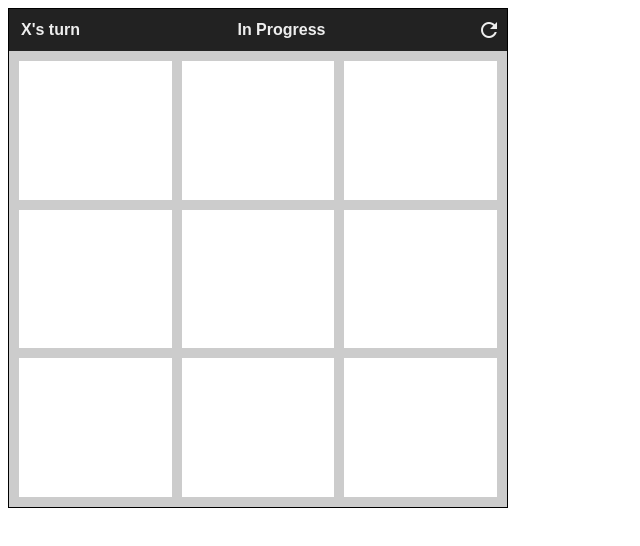
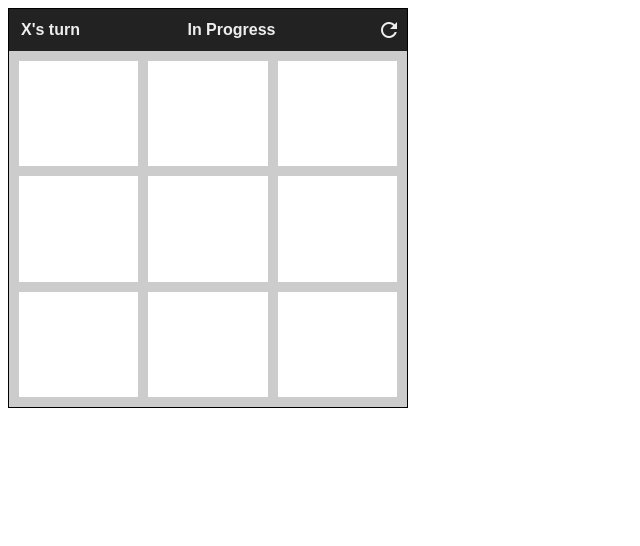
Before and after one commit to Code-Boneyard/tic-tac-toe, a plain HTML site: page index.html in a window 1280 px wide. Shown: the whole page, without its empty margins (0-640 px from the left). Drawn offline with Linux system fonts and the light colour scheme.

Commit message:
updated styling

```diff
--- a/css/main.css
+++ b/css/main.css
@@ -3,8 +3,10 @@
 }
 #app {
   border: 1px solid black;
-  width: 500px;
-  height: 500px;
+  width: 400px;
+  height: 400px;
+  max-width: 100vw;
+  max-height: 100vh;
   font-family: sans-serif;
   font-weight: bold;
   display: flex;
@@ -58,7 +60,7 @@
     align-items: center;
     justify-content: center;
     font-size: 80px;
-    font-family: cursive;
+    font-family: sans-serif;
     color: #222222;
 }
 
@@ -67,5 +69,6 @@
 }
 
 .board__tile--winner {
-    color: green;
+    color: white;
+    background-color: black;
 }
--- a/js/main.js
+++ b/js/main.js
@@ -4,7 +4,7 @@ import GameView from "./GameView.js"
 let game = new Game();
 let gameView = new GameView(document.getElementById("app"));
 
-// define functions
+// Define Functions
 
 gameView.onTileClick = function(i) {
     game.makeMove(i);
```
Also changed, not shown: js/Game.js (+4 -4 lines), js/GameView.js (+7 -12 lines).
